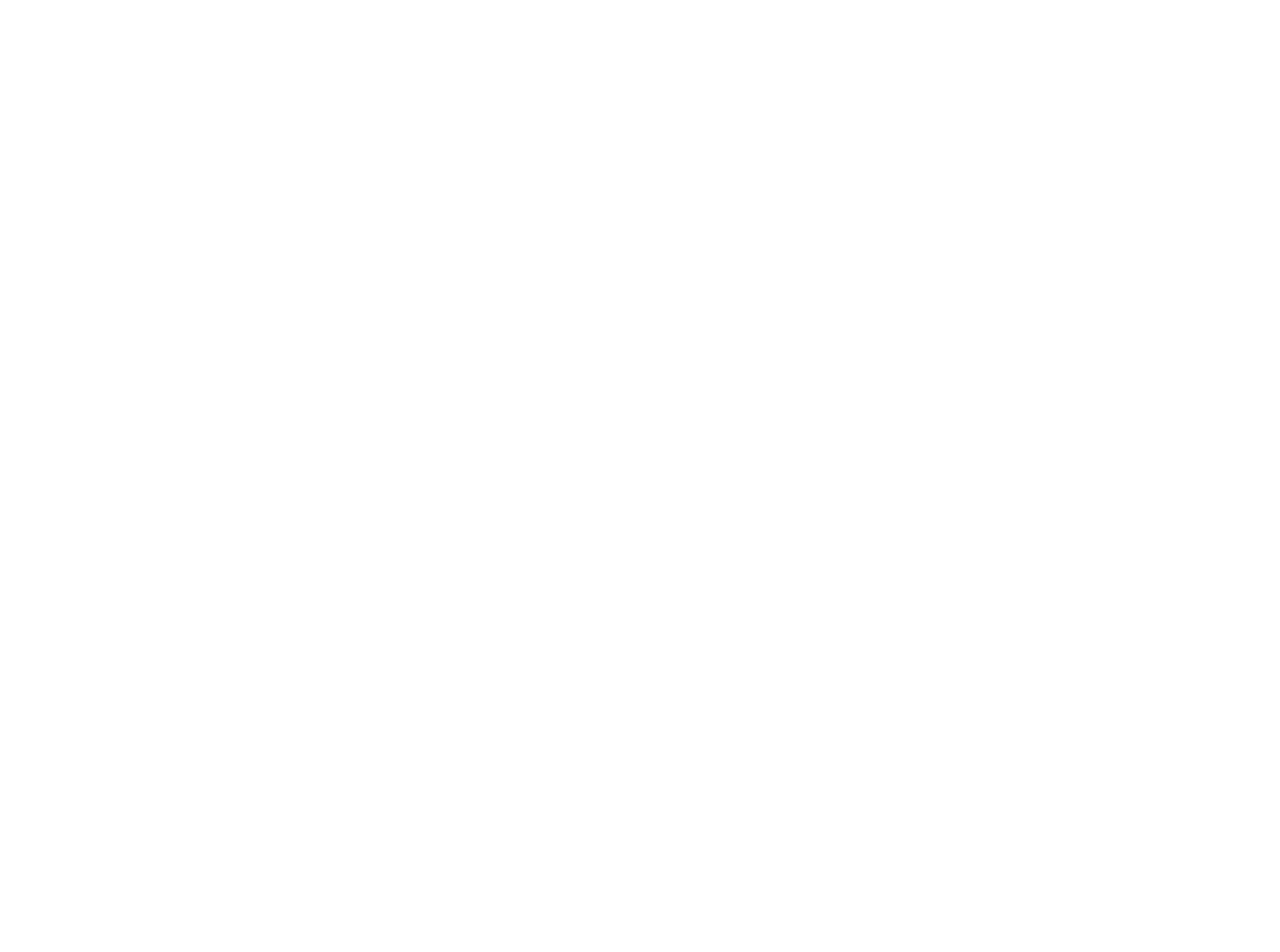
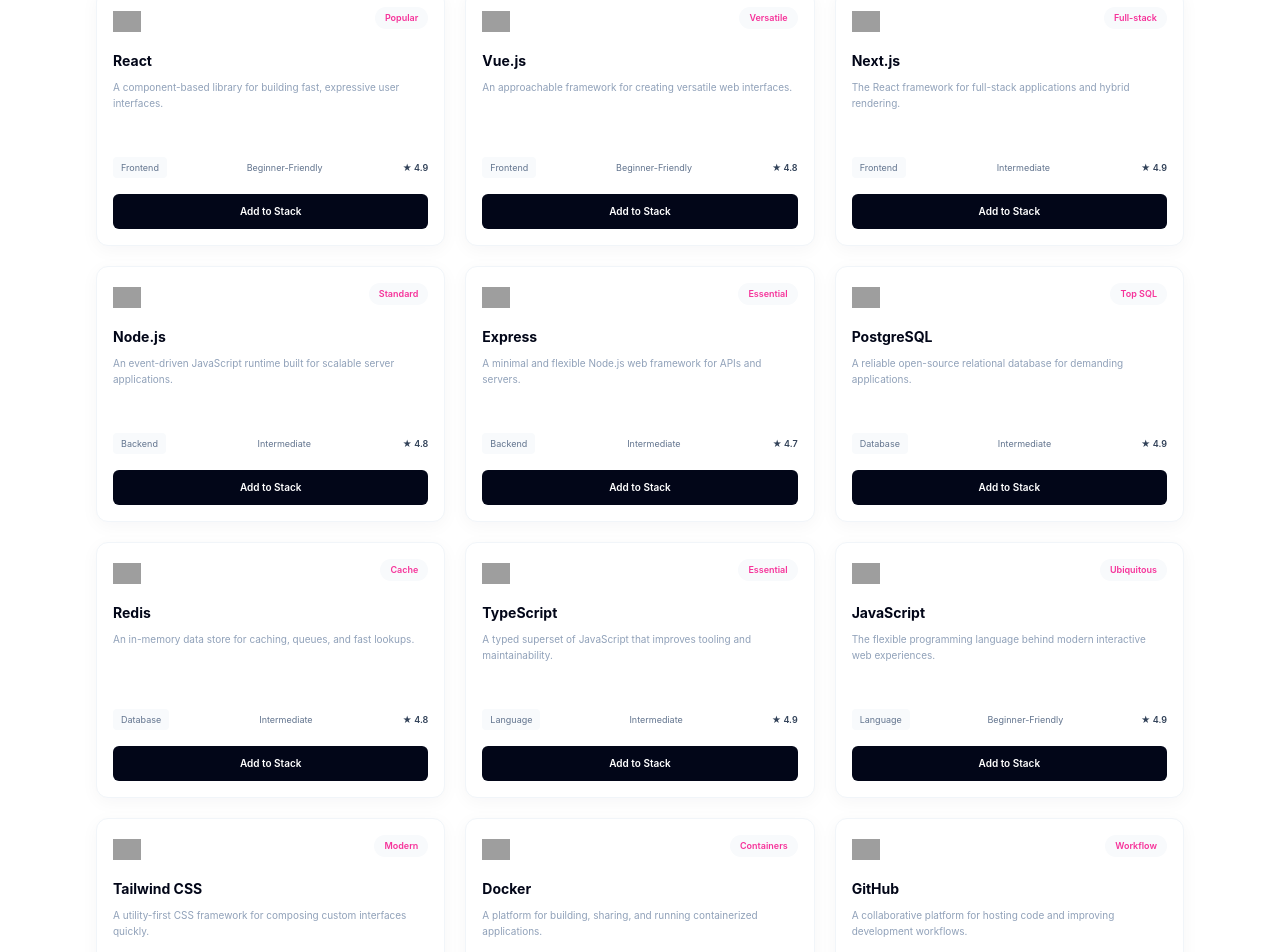
Before and after one commit to foysal-codes/DevStack, a React (Vite) app: page / in a window 1280 px wide. Shown: the part 819-1771 px from the top of the page. Before the commit the page ends 800 px from the top, so only its background shows below. Built offline with nearby package versions, Linux system fonts and the light colour scheme; grey boxes are pictures that could not be loaded.

Commit message:
Add Technology Card

```diff
--- a/src/App.tsx
+++ b/src/App.tsx
@@ -1,5 +1,6 @@
 import HeroSection from "./components/HeroSection";
 import Navbar from "./components/Navbar";
+import TechnologyGrid from "./components/TechnologyGrid";
 
 function App() {
   return (
@@ -7,6 +8,7 @@
       <Navbar />
       <main>
         <HeroSection />
+        <TechnologyGrid />
       </main>
     </div>
   );
--- /dev/null
+++ b/src/components/TechnologyCard.tsx
@@ -0,0 +1,37 @@
+import type { Technology } from "../types/technology";
+
+type TechnologyCardProps = {
+  technology: Technology;
+  onAdd?: (technology: Technology) => void;
+};
+
+function TechnologyCard({ technology, onAdd }: TechnologyCardProps) {
+  return (
+    <article className="flex min-h-64 flex-col rounded-xl border border-slate-100 bg-white p-4 shadow-[0_4px_18px_rgba(15,23,42,0.04)] transition hover:-translate-y-1 hover:shadow-lg">
+      <div className="flex items-start justify-between">
+        <img src={technology.icon} alt="" className="h-7 w-7 object-contain" />
+        <span className="rounded-full bg-slate-50 px-2.5 py-1 text-[9px] font-semibold text-pink-500">
+          {technology.badge}
+        </span>
+      </div>
+      <h3 className="mt-4 text-sm font-bold">{technology.name}</h3>
+      <p className="mt-2 min-h-10 text-[10px] leading-4 text-slate-400">
+        {technology.description}
+      </p>
+      <div className="mt-auto flex items-center justify-between gap-2 pt-5 text-[9px] text-slate-500">
+        <span className="rounded bg-slate-50 px-2 py-1">{technology.category}</span>
+        <span>{technology.difficulty}</span>
+        <span className="font-semibold text-slate-700">★ {technology.rating}</span>
+      </div>
+      <button
+        type="button"
+        onClick={() => onAdd?.(technology)}
+        className="mt-4 w-full rounded-md bg-slate-950 py-2.5 text-[10px] font-semibold text-white transition hover:bg-pink-600"
+      >
+        Add to Stack
+      </button>
+    </article>
+  );
+}
+
+export default TechnologyCard;
--- /dev/null
+++ b/src/components/TechnologyGrid.tsx
@@ -0,0 +1,49 @@
+import { useEffect, useState } from "react";
+import technologyData from "../data/technologies.json";
+import type { Technology } from "../types/technology";
+import TechnologyCard from "./TechnologyCard";
+
+type TechnologyGridProps = {
+  onAdd?: (technology: Technology) => void;
+};
+
+function TechnologyGrid({ onAdd }: TechnologyGridProps) {
+  const [technologies, setTechnologies] = useState<Technology[]>([]);
+  const [isLoading, setIsLoading] = useState(true);
+
+  useEffect(() => {
+    setTechnologies(technologyData);
+    setIsLoading(false);
+  }, []);
+
+  return (
+    <section id="technologies" className="mx-auto max-w-6xl px-5 pb-28 md:px-8">
+      <div className="mb-8">
+        <h2 className="text-2xl font-extrabold tracking-tight">
+          Explore the <span className="bg-gradient-to-r from-orange-500 via-pink-500 to-violet-600 bg-clip-text text-transparent">Technologies</span>
+        </h2>
+        <p className="mt-2 text-xs text-slate-400">
+          Compare practical tools and start shaping your next development stack.
+        </p>
+      </div>
+      {isLoading ? (
+        <div className="flex min-h-60 items-center justify-center text-sm text-slate-400">
+          <span className="loading loading-spinner loading-md mr-3 text-pink-500" />
+          Loading technologies...
+        </div>
+      ) : (
+        <div className="grid gap-5 sm:grid-cols-2 xl:grid-cols-3">
+          {technologies.map((technology) => (
+            <TechnologyCard
+              key={technology.id}
+              technology={technology}
+              onAdd={onAdd}
+            />
+          ))}
+        </div>
+      )}
+    </section>
+  );
+}
+
+export default TechnologyGrid;
--- /dev/null
+++ b/src/data/technologies.json
@@ -0,0 +1,122 @@
+[
+  {
+    "id": "react",
+    "name": "React",
+    "category": "Frontend",
+    "description": "A component-based library for building fast, expressive user interfaces.",
+    "icon": "https://cdn.simpleicons.org/react/61DAFB",
+    "rating": 4.9,
+    "difficulty": "Beginner-Friendly",
+    "badge": "Popular"
+  },
+  {
+    "id": "vue",
+    "name": "Vue.js",
+    "category": "Frontend",
+    "description": "An approachable framework for creating versatile web interfaces.",
+    "icon": "https://cdn.simpleicons.org/vuedotjs/42B883",
+    "rating": 4.8,
+    "difficulty": "Beginner-Friendly",
+    "badge": "Versatile"
+  },
+  {
+    "id": "nextjs",
+    "name": "Next.js",
+    "category": "Frontend",
+    "description": "The React framework for full-stack applications and hybrid rendering.",
+    "icon": "https://cdn.simpleicons.org/nextdotjs/111827",
+    "rating": 4.9,
+    "difficulty": "Intermediate",
+    "badge": "Full-stack"
+  },
+  {
+    "id": "nodejs",
+    "name": "Node.js",
+    "category": "Backend",
+    "description": "An event-driven JavaScript runtime built for scalable server applications.",
+    "icon": "https://cdn.simpleicons.org/nodedotjs/5FA04E",
+    "rating": 4.8,
+    "difficulty": "Intermediate",
+    "badge": "Standard"
+  },
+  {
+    "id": "express",
+    "name": "Express",
+    "category": "Backend",
+    "description": "A minimal and flexible Node.js web framework for APIs and servers.",
+    "icon": "https://cdn.simpleicons.org/express/111827",
+    "rating": 4.7,
+    "difficulty": "Intermediate",
+    "badge": "Essential"
+  },
+  {
+    "id": "postgresql",
+    "name": "PostgreSQL",
+    "category": "Database",
+    "description": "A reliable open-source relational database for demanding applications.",
+    "icon": "https://cdn.simpleicons.org/postgresql/4169E1",
+    "rating": 4.9,
+    "difficulty": "Intermediate",
+    "badge": "Top SQL"
+  },
+  {
+    "id": "redis",
+    "name": "Redis",
+    "category": "Database",
+    "description": "An in-memory data store for caching, queues, and fast lookups.",
+    "icon": "https://cdn.simpleicons.org/redis/DC382D",
+    "rating": 4.8,
+    "difficulty": "Intermediate",
+    "badge": "Cache"
+  },
+  {
+    "id": "typescript",
+    "name": "TypeScript",
+    "category": "Language",
+    "description": "A typed superset of JavaScript that improves tooling and maintainability.",
+    "icon": "https://cdn.simpleicons.org/typescript/3178C6",
+    "rating": 4.9,
+    "difficulty": "Intermediate",
+    "badge": "Essential"
+  },
+  {
+    "id": "javascript",
+    "name": "JavaScript",
+    "category": "Language",
+    "description": "The flexible programming language behind modern interactive web experiences.",
+    "icon": "https://cdn.simpleicons.org/javascript/F7DF1E",
+    "rating": 4.9,
+    "difficulty": "Beginner-Friendly",
+    "badge": "Ubiquitous"
+  },
+  {
+    "id": "tailwind",
+    "name": "Tailwind CSS",
+    "category": "Styling",
+    "description": "A utility-first CSS framework for composing custom interfaces quickly.",
+    "icon": "https://cdn.simpleicons.org/tailwindcss/06B6D4",
+    "rating": 4.9,
+    "difficulty": "Beginner-Friendly",
+    "badge": "Modern"
+  },
+  {
+    "id": "docker",
+    "name": "Docker",
+    "category": "DevOps",
+    "description": "A platform for building, sharing, and running containerized applications.",
+    "icon": "https://cdn.simpleicons.org/docker/2496ED",
+    "rating": 4.9,
+    "difficulty": "Intermediate",
+    "badge": "Containers"
+  },
+  {
+    "id": "github",
+    "name": "GitHub",
+    "category": "Tools",
+    "description": "A collaborative platform for hosting code and improving development workflows.",
+    "icon": "https://cdn.simpleicons.org/github/111827",
+    "rating": 4.8,
+    "difficulty": "Beginner-Friendly",
+    "badge": "Workflow"
+  }
+]
```
